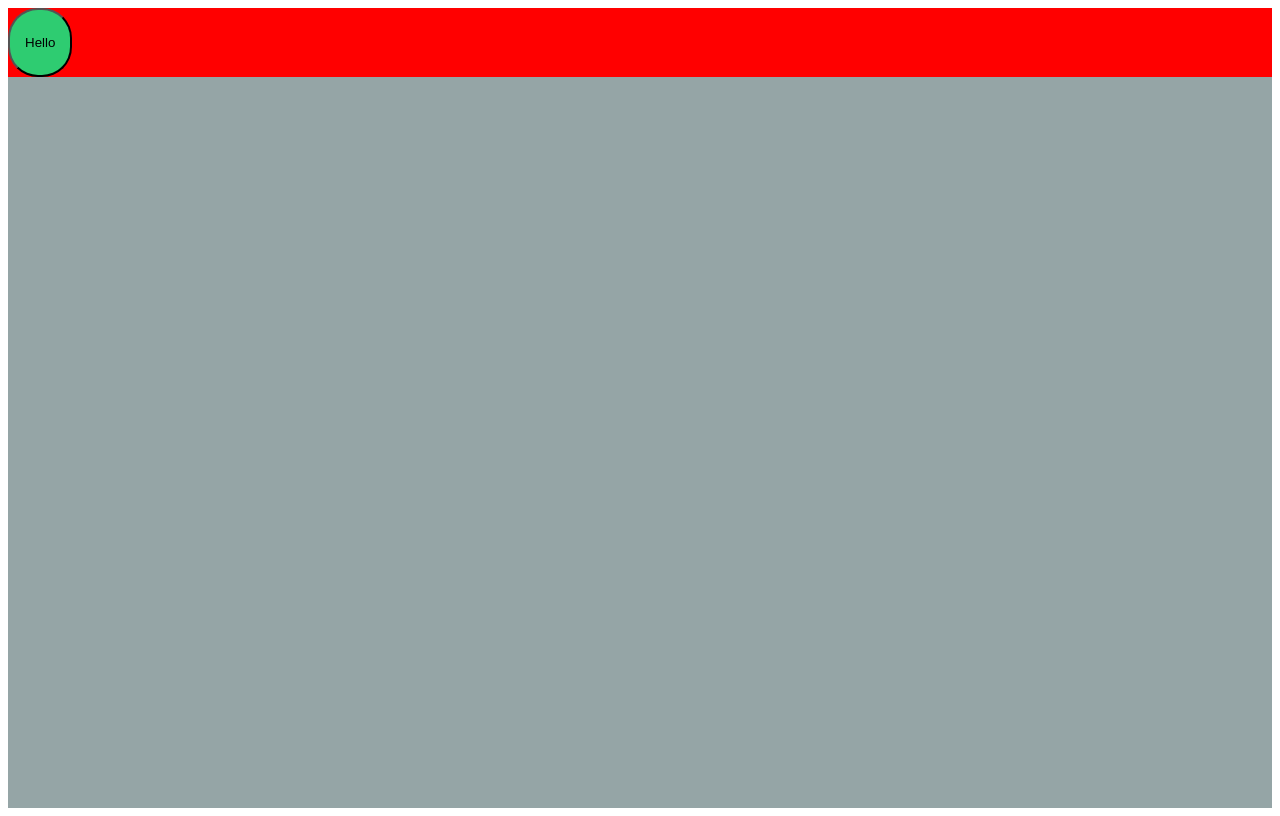
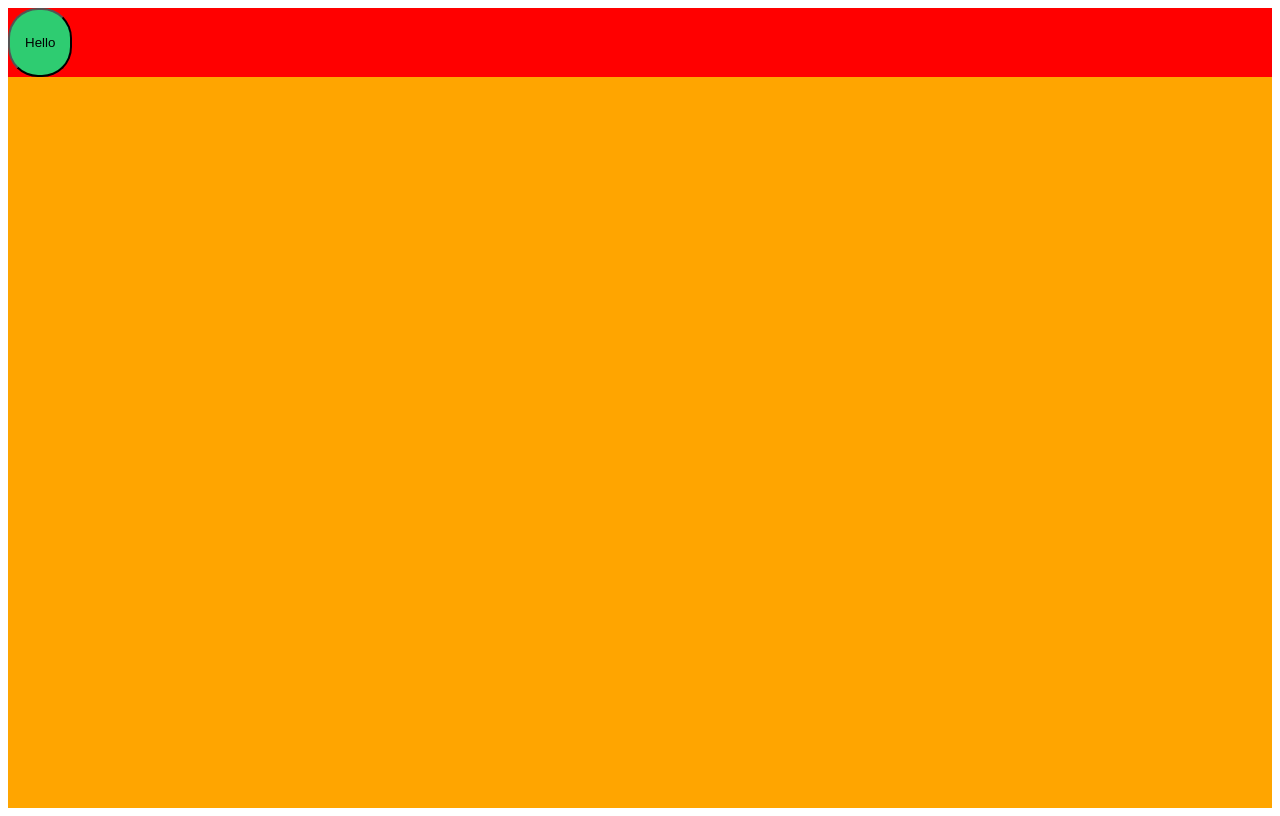
Before and after one commit to ikda/styled-component, a React (Create React App) app: page / in a window 1280 px wide. Built offline with nearby package versions, Linux system fonts and the light colour scheme.

Commit message:
# nesting

```diff
--- a/src/App.js
+++ b/src/App.js
@@ -6,6 +6,9 @@ const Container = styled.div`
 	height: 100vh;
 	width: 100%;
 	background-color: #95a5a6;
+	${Card} {
+		background-color: orange;
+	}
 `;
 
 const Card = styled.div`
```
